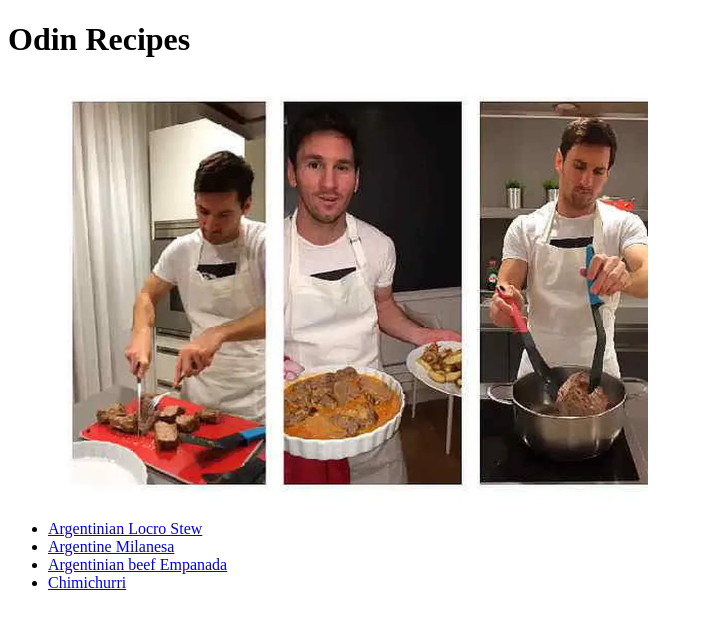
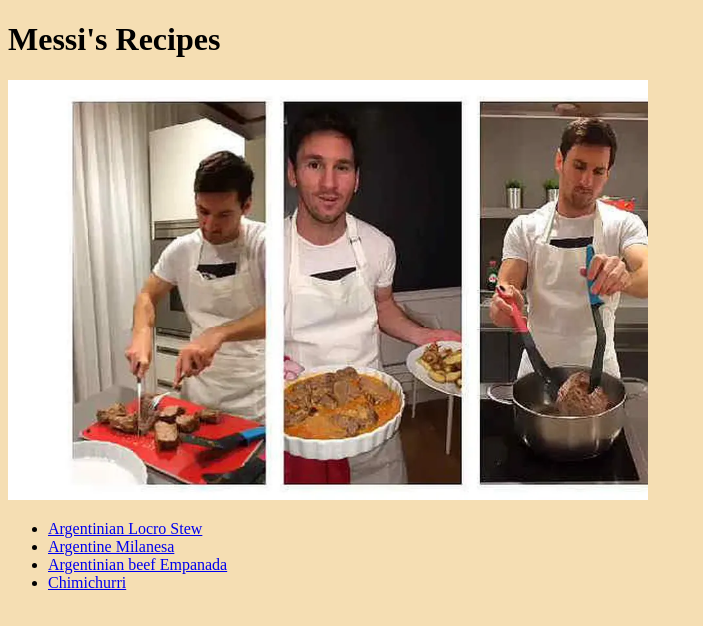
Before and after one commit to FrancoVacirca/project-top-odin-recipes, a plain HTML site: page index.html in a window 1280 px wide. Shown: the whole page, without its empty margins (0-703 px from the left). Drawn offline with Linux system fonts and the light colour scheme.

Commit message:
add css and link to recipes

```diff
--- a/index.html
+++ b/index.html
@@ -4,9 +4,10 @@
     <meta charset="UTF-8">
     <meta name="viewport" content="width=device-width, initial-scale=1.0">
     <title>Document</title>
+    <link rel="stylesheet" href="./styles.css">
 </head>
 <body>
-    <h1>Odin Recipes</h1>
+    <h1>Messi's Recipes</h1>
     <img src="./images/messi-chef.jpg" alt="messi-chef" width="640" height="420">
     <ul>
         <li><a href="./recipes/locro.html">Argentinian Locro Stew</a></li>
--- /dev/null
+++ b/styles.css
@@ -0,0 +1,3 @@
+    body {
+        background-color: wheat;
+    }
```
Also changed, not shown: recipes/chimichurri.html (+1 -0 lines), recipes/empanada.html (+1 -0 lines), recipes/locro.html (+1 -0 lines), recipes/milanesa.html (+1 -0 lines).
